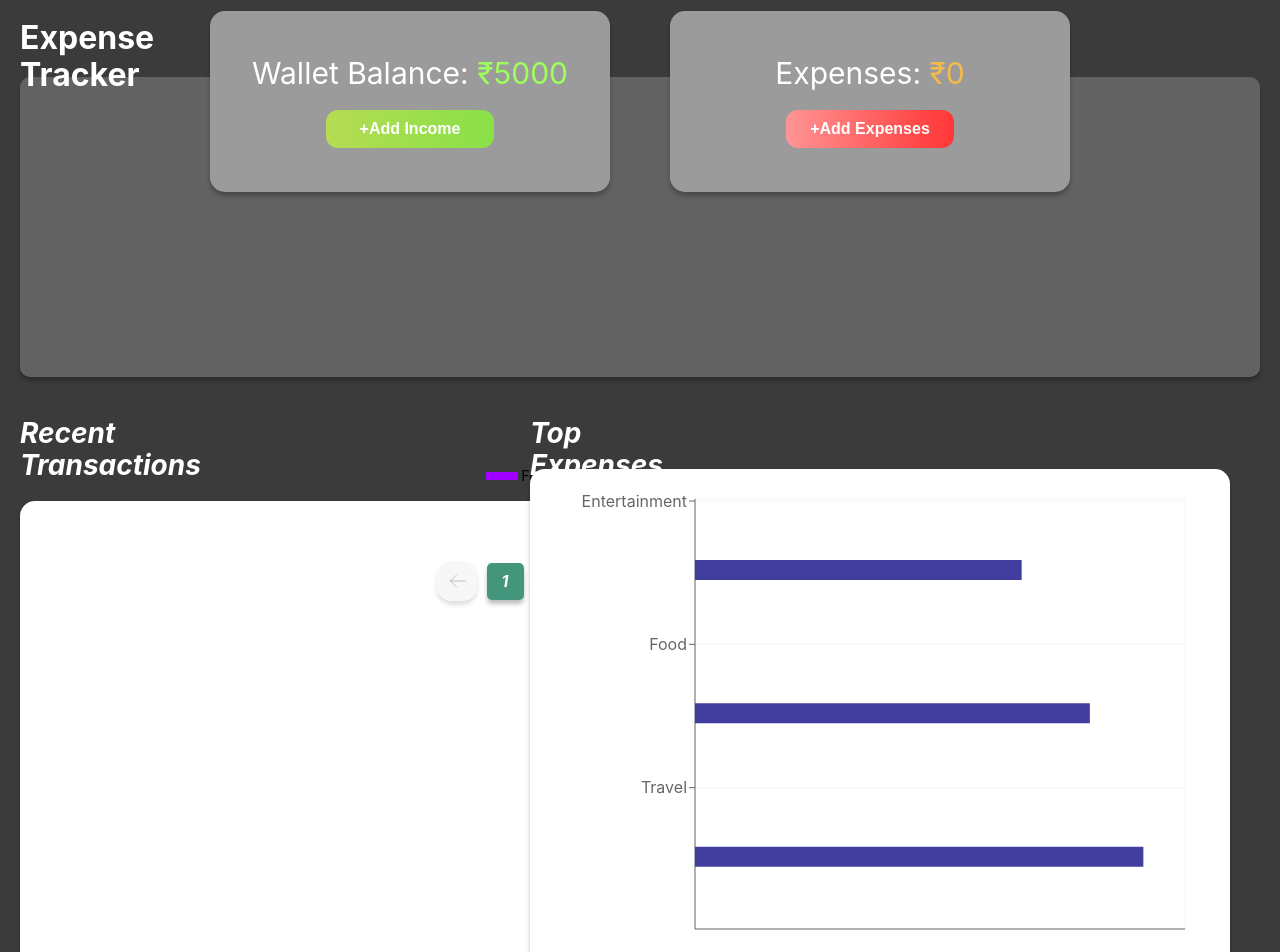
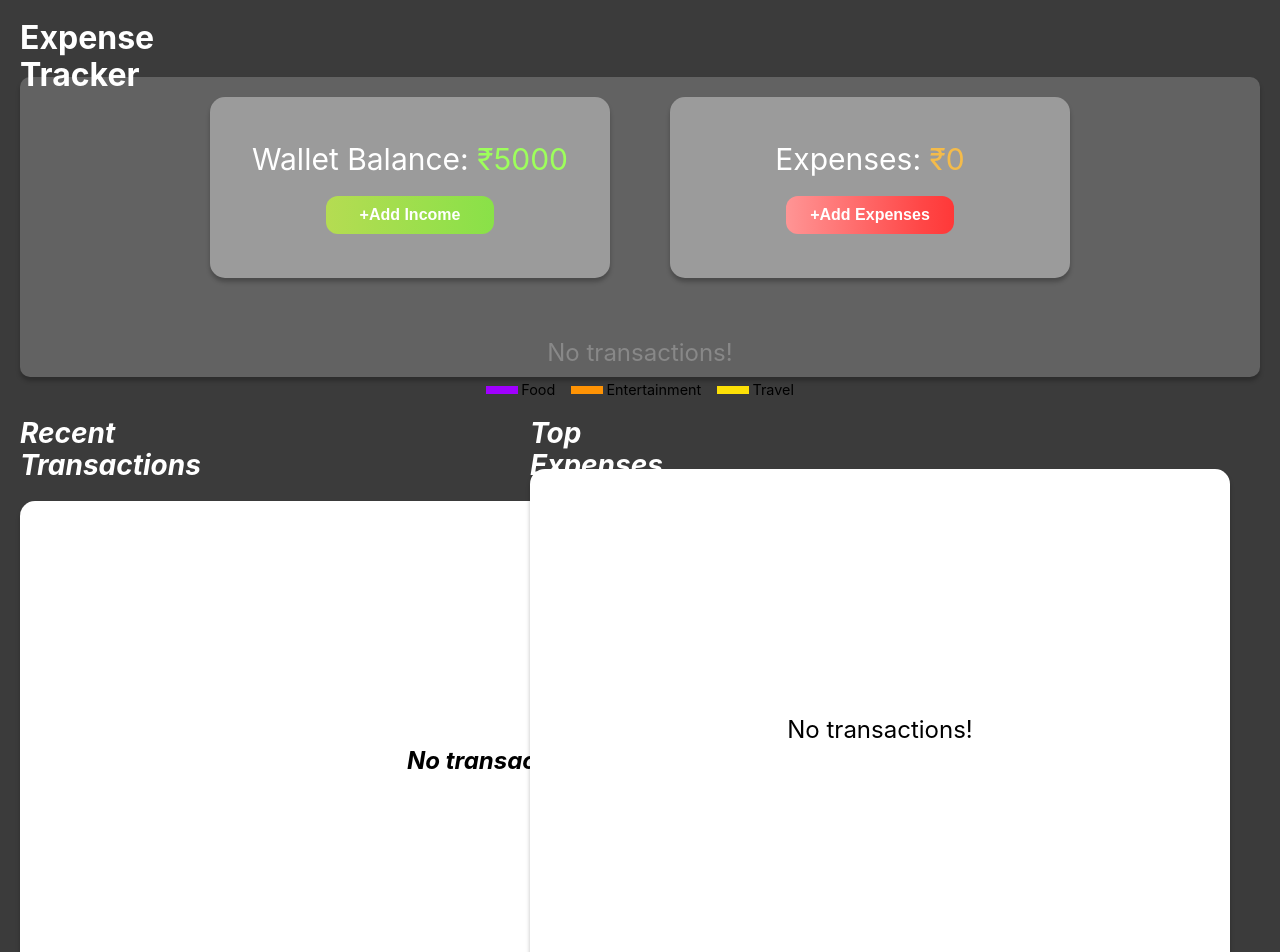
Before and after one commit to Kaifi-10/ExpenseTracker, a React (Create React App) app: page / in a window 1280 px wide. Shown: the top 952 px of the page. Built offline with nearby package versions, Linux system fonts and the light colour scheme.

Commit message:
Bar Chart is DONE

```diff
--- a/src/components/Expense/TopExpenseChart.jsx
+++ b/src/components/Expense/TopExpenseChart.jsx
@@ -1,5 +1,7 @@
 
 import React from "react";
+import { useState, useEffect, useContext } from "react";
+import { AllContext } from "../AllContext";
 import {
   ComposedChart,
 
@@ -12,38 +14,56 @@ import {
 
 } from "recharts";
 
-const data = [
-  {
-    name: "Entertainment",
-    uv: 590,
-    value: 800,
-    amt: 1400,
-    cnt: 490
-  },
-  {
-    name: "Food",
-    uv: 868,
-    value: 967,
-    amt: 1506,
-    cnt: 590
-  },
-  {
-    name: "Travel",
-    uv: 1397,
-    value: 1098,
-    amt: 989,
-    cnt: 350
-  },
 
-];
 
 export default function App() {
+
+  const {transactions} = useContext(AllContext)
+
+  const [chartData, setChartData] =  useState([
+    {name: "Entertainment", value: 0},
+    {name: "Food", value: 0},
+    {name: "Travel", value: 0}
+  ]);
+
+  useEffect ( () =>{
+
+      const newChartData = [
+        {name: "Entertainment", value: 0},
+        {name: "Food", value: 0},
+        {name: "Travel", value: 0}
+      ]
+
+      transactions.forEach(transaction => {
+          const name = transaction.category.toLowerCase()
+          const price = parseFloat(transaction.price)
+
+          const index = newChartData.findIndex(item => item.name.toLowerCase() === name)
+          if(index !== -1){
+            newChartData[index].value += price
+          }
+      });
+
+      setChartData(newChartData)
+  },[transactions])
+
   return (
-    <ComposedChart
+    <>{!transactions.length ? (<div
+      style={{
+        display: "flex",
+        alignItems: "center",
+        justifyContent: "center",
+        color: "black",
+        height: "100%",
+        fontSize: "1.5rem",
+      }}
+    >
+      No transactions!
+    </div>) : (<ComposedChart
       layout="vertical"
       width={650}
       height={500}
-      data={data}
+      data={chartData}
       margin={{
         top: 20,
         right: 20,
@@ -64,6 +84,8 @@ export default function App() {
 
       <Bar dataKey="value" barSize={20} fill="#413ea0" />
 
-    </ComposedChart>
+    </ComposedChart>)}
+
+    </>
   );
 }
--- a/src/components/ExpensePieChart/ExpensePieChart.jsx
+++ b/src/components/ExpensePieChart/ExpensePieChart.jsx
@@ -96,8 +96,35 @@ const App = () => {
   }, [transactions]);
 
 
+  // if (!chartData?.length) {
+  //   return (
+  //     <div
+  //       style={{
+  //         display: "flex",
+  //         alignItems: "center",
+  //         justifyContent: "center",
+  //       }}
+  //     >
+  //       No transactions!
+  //     </div>
+  //   );
+  // }
 
     return (
+      <>
+      {!transactions.length ? (<div
+        style={{
+          display: "flex",
+          alignItems: "center",
+          justifyContent: "center",
+          color: "#888",
+          height: "100%",
+          fontSize: "1.5rem",
+        }}
+      >
+        No transactions!
+      </div>) : (
+
         <div className={styles.pieChart}>
             <div className={styles.pie}>
                 <ResponsiveContainer width="100%" height="100%">
@@ -119,12 +146,15 @@ const App = () => {
                     </PieChart>
                 </ResponsiveContainer>
             </div>
-            <div className={styles.pieLabelsDiv}>
+
+        </div>
+      )}
+      <div className={styles.pieLabelsDiv}>
                 <PieLabel name="Food" color="#A000FF"/>
                 <PieLabel name="Entertainment" color="#FF9304"/>
                 <PieLabel name="Travel" color="#FDE006"/>
             </div>
-        </div>
+        </>
     );
 };
 
--- a/src/components/ExpensePieChart/ExpensePieChart.module.css
+++ b/src/components/ExpensePieChart/ExpensePieChart.module.css
@@ -14,4 +14,5 @@
     align-items: center;
     justify-content: center;
     gap: 1rem;
+    margin-top: 15px;
 }
--- a/src/components/Transactions/Transaction.jsx
+++ b/src/components/Transactions/Transaction.jsx
@@ -37,6 +37,20 @@ function Transaction() {
         <div className={styles.header}>
             Recent Transactions
             <div className={styles.container}>
+
+              {!transactions.length ? (<div
+                  style={{
+                    display: "flex",
+                    alignItems: "center",
+                    justifyContent: "center",
+                    color: "black",
+                    height: "100%",
+                    fontSize: "1.5rem",
+                  }}
+                >
+                  No transactions!
+                </div>) : (
+                  <>
                 <div className={styles.bar}>
                     {/* <TransactionBar name={name} date={date} category={category} price={price}/> */}
                     {currentTransactions.map(transaction => (
@@ -56,6 +70,10 @@ function Transaction() {
                 totalPages={totalPages}
                 onPageChange={handlePageChange}
                 />
+                </>
+              )}
+
+
             </div>
         </div>
     </div>
--- a/src/components/Transactions/TransactionBar.jsx
+++ b/src/components/Transactions/TransactionBar.jsx
@@ -13,6 +13,9 @@ function TransactionBar(props) {
     console.log("transactionalBar PROPS:",props)
     const {id, name, date, category, price } = props
     const { deleteTransaction } = useContext(AllContext)
+    const {transactions} = useContext(AllContext)
+
+    console.log("transactionBar transactions:",transactions)
 
 
     const [showModal, setShowModal] = useState(false);
@@ -34,6 +37,9 @@ function TransactionBar(props) {
         if(category === "entertainment") return movieIcon;
         if(category === "travel") return travelIcon;
     }
+
+
+
   return (
     <div>
         <div className={styles.TransactionBar}>
@@ -64,6 +70,7 @@ function TransactionBar(props) {
       />
     </div>
 
+
   )
 }
 
```
